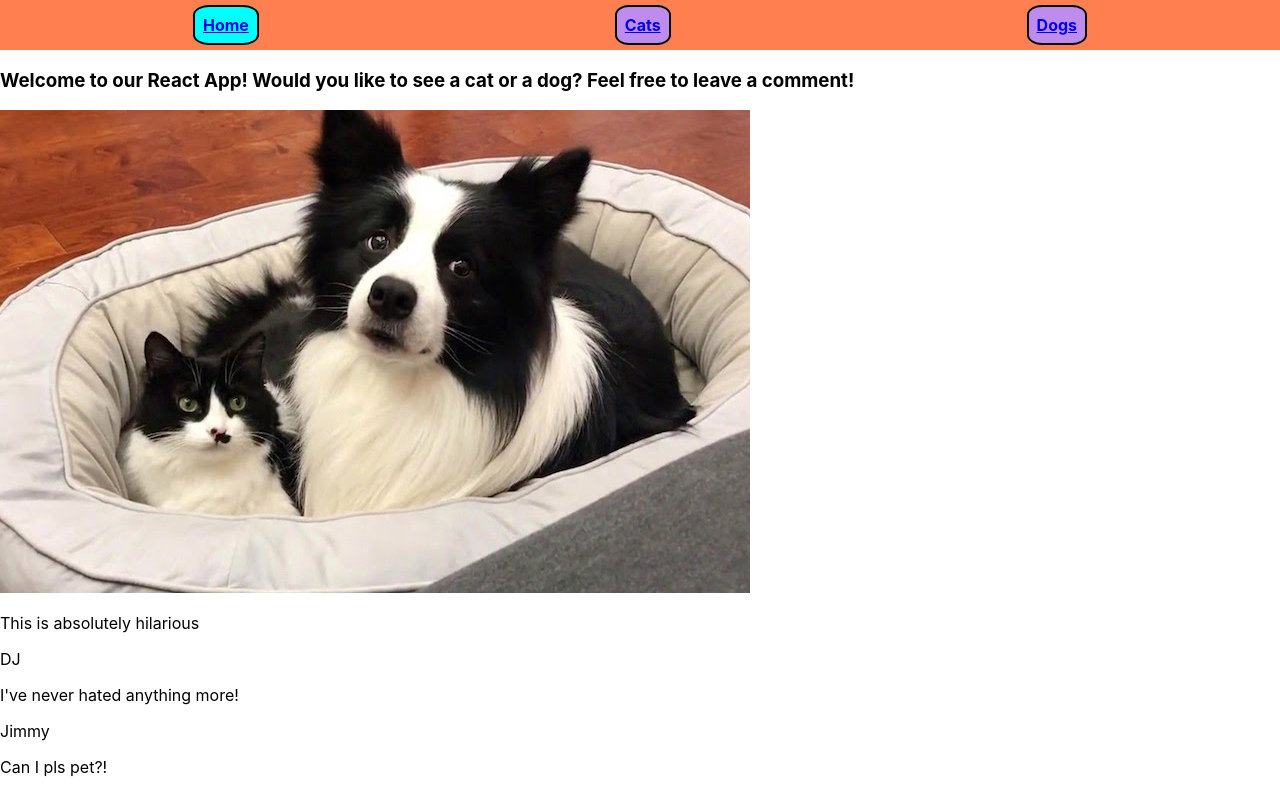
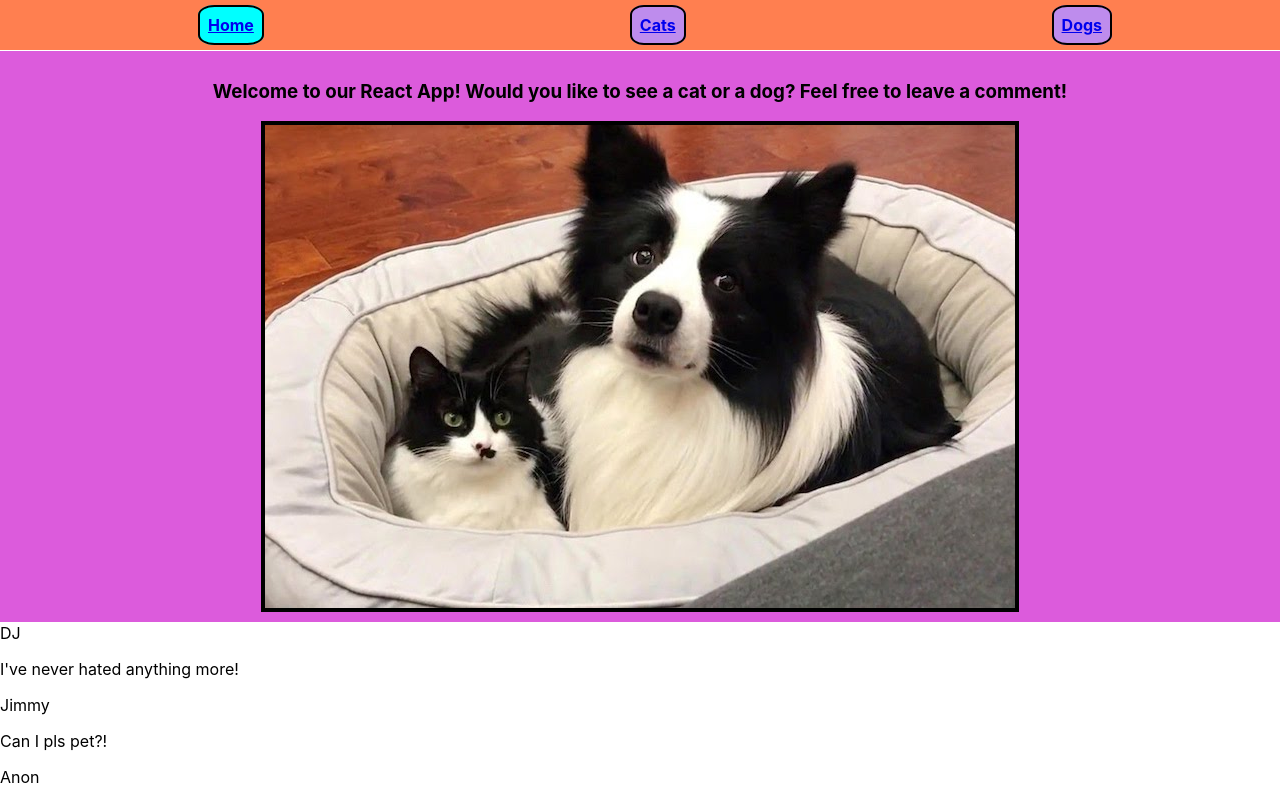
Before and after one commit to AnthonyJordan/cat-dog-thing, a React (Create React App) app: page / in a window 1280 px wide. Shown: the top 795 px of the page. Built offline with nearby package versions, Linux system fonts and the light colour scheme; data requests are answered from the project's data file.

Commit message:
finished display styling

```diff
--- a/src/App.css
+++ b/src/App.css
@@ -43,6 +43,9 @@
   justify-content: space-around;
   background-color: coral;
   padding: 15px;
+  position: fixed;
+  width: 100%;
+  z-index: 1;
 }
 .navButton{
   background-color: rgb(190, 140, 237);
@@ -56,3 +59,35 @@
 .active{
   background-color: aqua;
 }
+.display{
+  display: flex;
+  align-items: center;
+  flex-direction: column;
+  background-color: rgb(220, 91, 220);
+  padding-top: 10px;
+  padding-bottom: 10px;
+  position: relative;
+  top: 51px
+
+}
+img{
+  max-width: 1000px;
+  max-height: 1500px;
+  border-color: black;
+  border-style: solid;
+  border-width: 4px;
+}
+.button{
+  background-color: rgb(172, 166, 166);
+  border-style: solid;
+  border-color: black;
+  border-width: 2px;
+}
+.quote{
+  background-color: deepskyblue;
+  border-radius: 30px;
+  border-style: solid;
+  border-color: black;
+  padding: 10px;
+  margin: 5px;
+}
--- a/src/components/CatDisplay.js
+++ b/src/components/CatDisplay.js
@@ -12,13 +12,13 @@ function CatDisplay(){
         fetch("https://cataas.com/cat?json=true").then(r=>r.json()).then(cat => setCatImage(`https://cataas.com${cat.url}`))
     }
     return(
-        <div>
+        <div className="display">
             <img src={catImage} alt="cat"></img>
-            <div>
+            <div className="quote">
                 <h3>{animeQuote.quote}</h3>
-                <p>{animeQuote.character}</p>
+                <p style={{textAlign:"center"}}>-{animeQuote.character}</p>
             </div>
-            <button onClick={fetchData}>New Cat!</button>
+            <button className="button" onClick={fetchData}>New Cat!</button>
         </div>
     )
 }
--- a/src/components/DogFacts.js
+++ b/src/components/DogFacts.js
@@ -18,14 +18,14 @@ function DogFact() {
    }
 
     return (
-        <div>
+        <div className='display'>
             <h2>'Sick Random Dog Facts!!</h2>
             <img src={dogImage} alt="dog"/>
-            <p>
+            <p className='quote'>
                 {dogFact}
             </p>
-            <button onClick={() => setLike(!like)}> {like ? "Like" : "Dislike"}</button>
-            <button onClick={fetchData}>New Dog!</button>
+            <button className="button" onClick={() => setLike(!like)}> {like ? "Like" : "Dislike"}</button>
+            <button className="button" onClick={fetchData}>New Dog!</button>
         </div>
     )
 }
--- a/src/components/Home.js
+++ b/src/components/Home.js
@@ -3,7 +3,7 @@ import catDogImage from "../cat-and-dog.jpg"
 
 function Home(){
     return(
-        <div>
+        <div className="display">
             <h3>Welcome to our React App! Would you like to see a cat or a dog? Feel free to leave a comment!</h3>
             <img src={catDogImage} alt="cat and dog"></img>
         </div>
```
